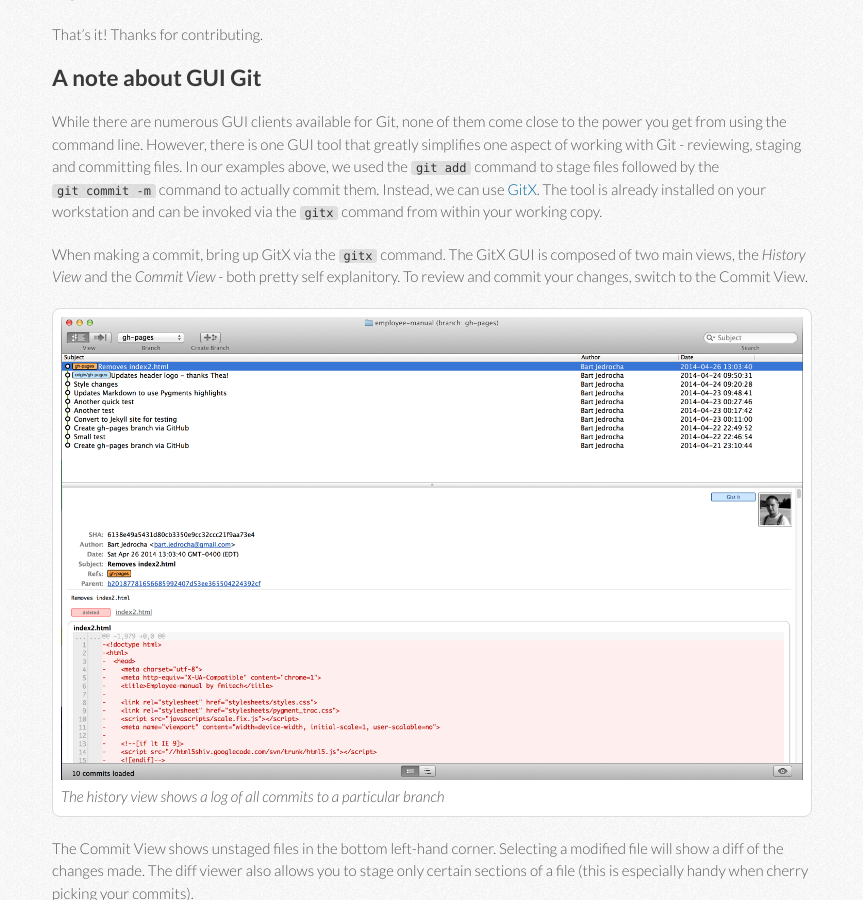
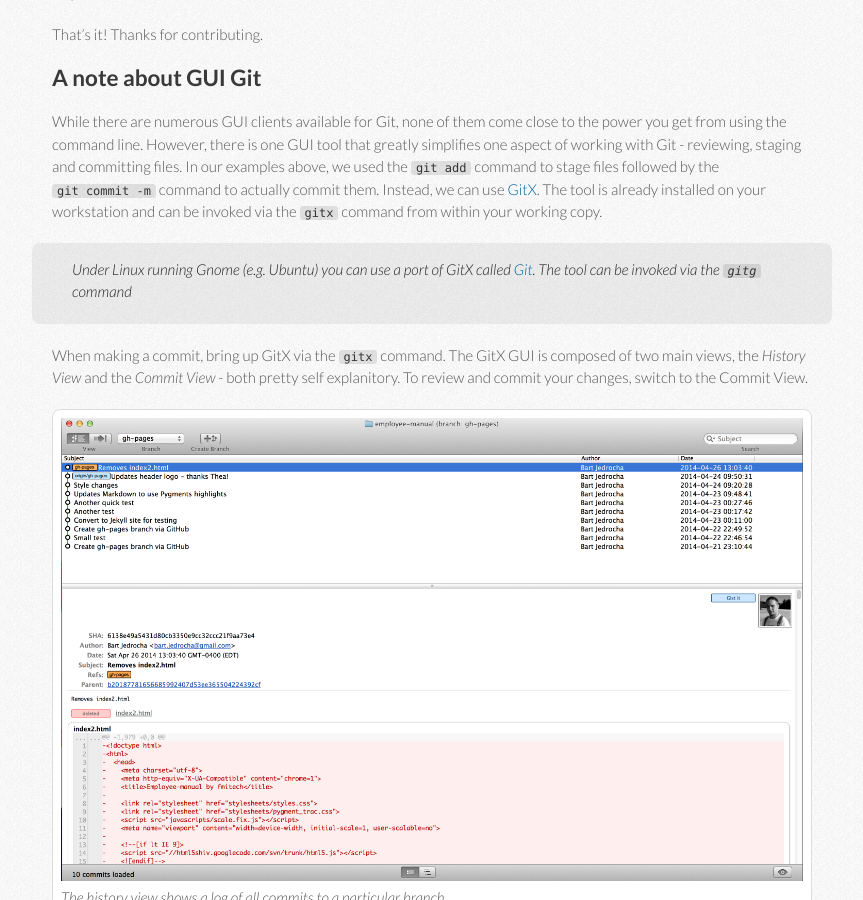
Before and after one commit to fmitech/employee-manual, a Jekyll site: the page built from index.md, in a window 1280 px wide and 900 px high, scrolled down 25229 px. Shown: the whole window, without its empty margins (208-1071 px from the left). Built offline with Jekyll 4.4.1, drawn with Linux system fonts in a browser that asks for light colours.

Commit message:
Addendum to GitX section

```diff
--- a/index.md
+++ b/index.md
@@ -956,6 +956,8 @@ That's it! Thanks for contributing.
 
 While there are numerous GUI clients available for Git, none of them come close to the power you get from using the command line. However, there is one GUI tool that greatly simplifies one aspect of working with Git - reviewing, staging and committing files. In our examples above, we used the `git add` command to stage files followed by the `git commit -m` command to actually commit them. Instead, we can use [GitX](http://gitx.frim.nl/). The tool is already installed on your workstation and can be invoked via the `gitx` command from within your working copy.
 
+> Under Linux running Gnome (e.g. Ubuntu) you can use a port of GitX called [Git](https://github.com/jessevdk/gitg). The tool can be invoked via the `gitg` command
+
 When making a commit, bring up GitX via the `gitx` command. The GitX GUI is composed of two main views, the *History View* and the *Commit View* - both pretty self explanitory. To review and commit your changes, switch to the Commit View.
 
 {:.figure}
```
